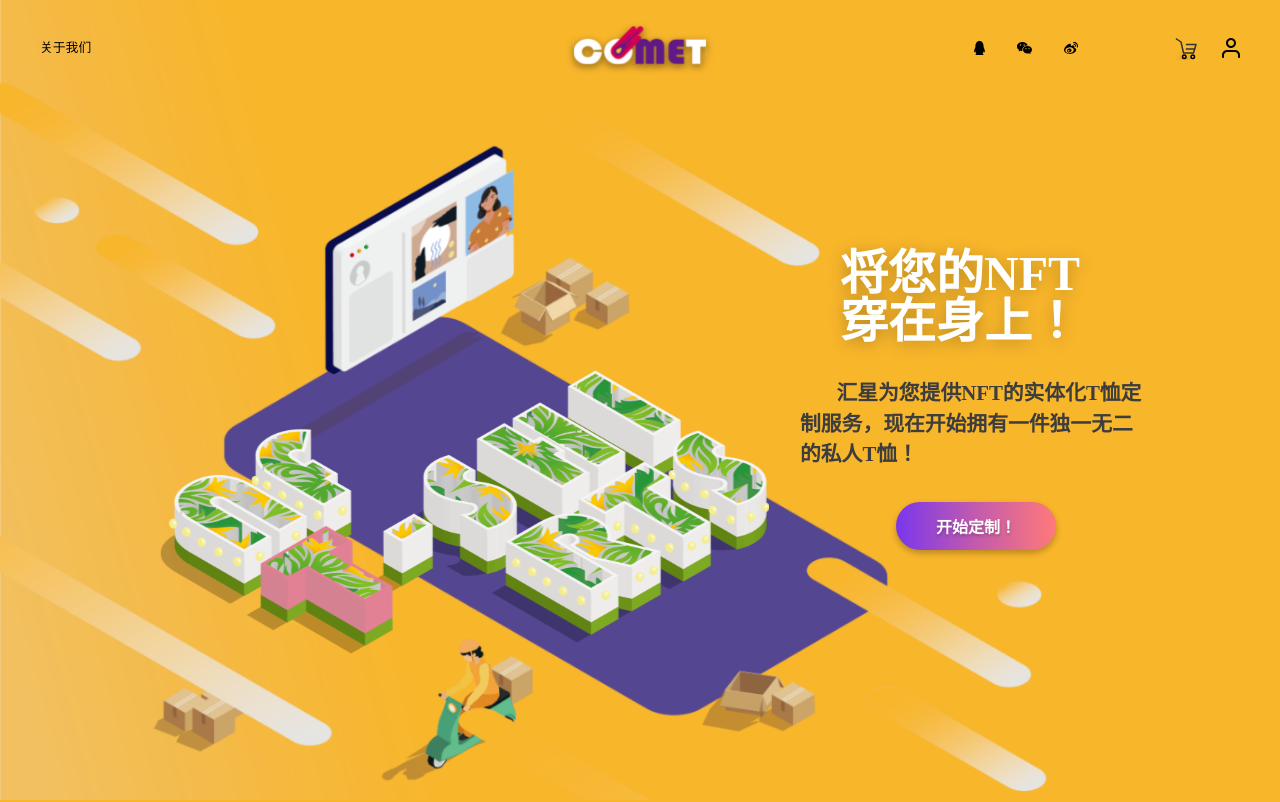
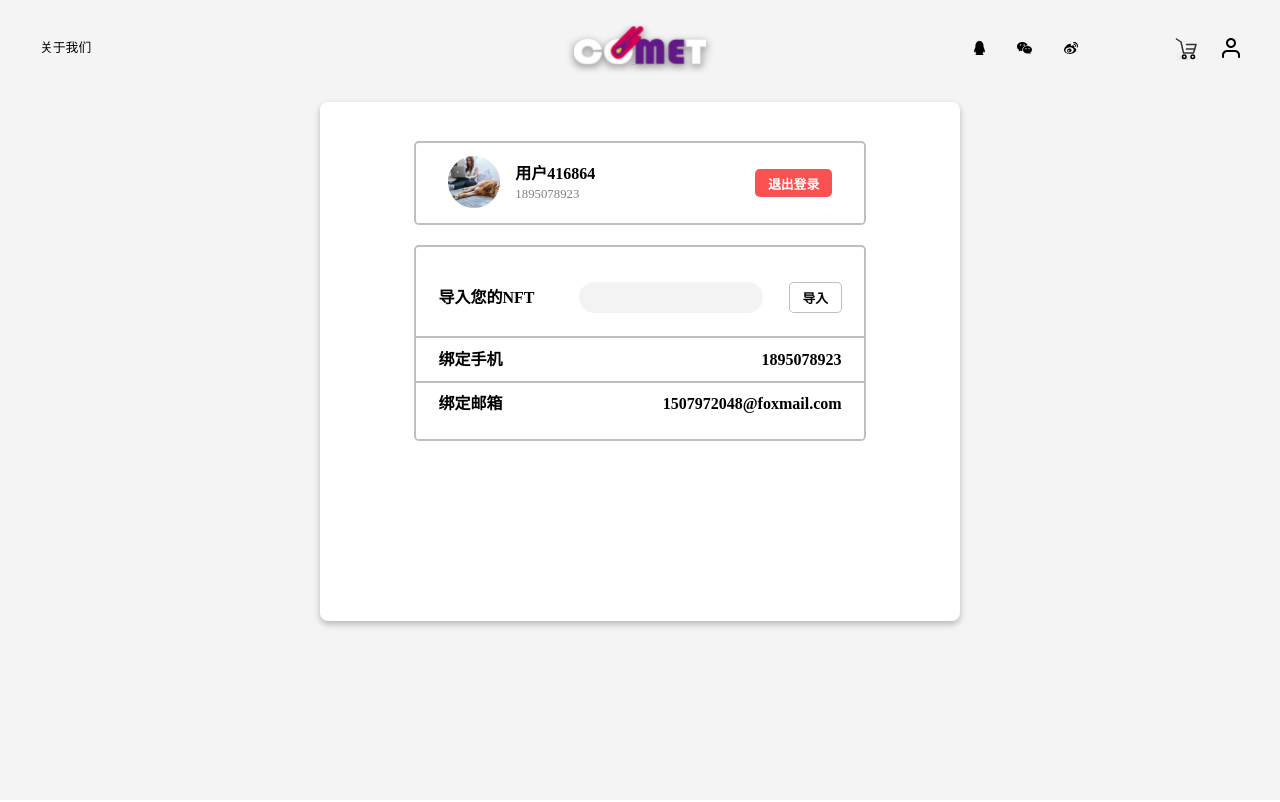
Before and after one commit to rabbitandcat/comet, a Vue app in the folder comet-web/: page /user in a window 1280 px wide. Shown: the top 802 px of the page. Built offline with nearby package versions, Linux system fonts and the light colour scheme; a web font is replaced by a local one.

Commit message:
style: style of UserPage

```diff
--- a/comet-web/src/components/TopBar/index.vue
+++ b/comet-web/src/components/TopBar/index.vue
@@ -15,7 +15,7 @@
                 </div>
                 <div class="cart-user">
                     <img class="cart-icon" src="@/assets/svg/cart.svg" alt="">
-                    <img class="user-icon" src="@/assets/svg/user.svg" alt="">
+                    <img class="user-icon" @click="toUserPage" src="@/assets/svg/user.svg" alt="">
                 </div>
             </div>
         </header>
@@ -25,7 +25,11 @@
 <script lang='ts' setup>
 import { ref, onMounted, watch } from 'vue'
 import { useTopBar } from '@/store/topBar'
+import router from '@/router';
 const topBar = useTopBar()
+const toUserPage = () => {
+    router.push('/user')
+}
 topBar.topBarShow = true
 </script>
 
--- a/comet-web/src/main.ts
+++ b/comet-web/src/main.ts
@@ -1,6 +1,7 @@
 import { createApp } from 'vue'
 import './style.css'
 import App from './App.vue'
+import router from './router'
 import {createPinia} from 'pinia'
 
-createApp(App).use(createPinia()).mount('#app')
+createApp(App).use(router).use(createPinia()).mount('#app')
--- /dev/null
+++ b/comet-web/src/router/index.ts
@@ -0,0 +1,29 @@
+import { createRouter, createWebHistory, RouteRecordRaw } from 'vue-router'
+
+export const HomeRoute: RouteRecordRaw = {
+    path:'/',
+    component: () => import('@/views/HomePage/index.vue'),
+    children: [],
+    meta: {
+        title:'HomePage'
+    }
+}
+
+export const UserRoute: RouteRecordRaw = {
+    path:'/user',
+    component: () => import('@/views/User/index.vue'),
+    children: [],
+    meta: {
+        title:'UserPage'
+    }
+}
+
+// 无需验证权限的普通路由
+export const commonRouter: any[] = [HomeRoute, UserRoute]
+
+const router = createRouter({
+    history: createWebHistory(''),
+    routes: commonRouter,
+})
+
+export default router
--- /dev/null
+++ b/comet-web/src/views/User/index.vue
@@ -0,0 +1,214 @@
+<template>
+    <section class="user-page">
+        <div class="user-page-box">
+            <div class="user-bar">
+                <div class="left-container">
+                    <div class="avatar-container">
+                        <img src="@/assets/img/avatar.png" alt="">
+                    </div>
+                    <div class="name-phone">
+                        <p class="name">用户416864</p>
+                        <p class="phone">1895078923</p>
+                    </div>
+                </div>
+                <button class="log-out">
+                    退出登录
+                </button>
+            </div>
+            <ul class="user-info">
+                <li class="user-nft">
+                    <p class="title">导入您的NFT</p>
+                    <div class="right-area">
+                        <div class="search-bar">
+                            <input type="text" class="search-input">
+                        </div>
+                        <button class="import">
+                            导入
+                        </button>
+                    </div>
+                </li>
+                <li class="user-phone">
+                    <p class="title">
+                        绑定手机
+                    </p>
+                    <p class="phone">
+                        1895078923
+                    </p>
+                </li>
+                <li class="user-email">
+                    <p class="title">
+                        绑定邮箱
+                    </p>
+                    <p class="phone">
+                        1507972048@foxmail.com
+                    </p>
+                </li>
+            </ul>
+        </div>
+    </section>
+</template>
+
+<script lang='ts' setup>
+
+</script>
+
+<style lang="scss">
+.user-page {
+    width: 100%;
+    height: 100vh;
+    background-color: #F4F4F4;
+    display: flex;
+    justify-content: center;
+    align-items: flex-start;
+
+    .user-page-box {
+        background-color: white;
+        padding-top: 3%;
+        margin-top: 8%;
+        width: 50%;
+        height: 60%;
+        box-shadow: 0 0.2rem 0.4rem rgba(0, 0, 0, 0.25);
+        border-radius: 0.5rem;
+        display: flex;
+        flex-direction: column;
+        justify-content: flex-start;
+        align-items: center;
+
+        .user-bar {
+            padding: 2% 5%;
+            border: 2px solid rgba(0, 0, 0, 0.25);
+            border-radius: 0.3rem;
+            width: 60%;
+            display: flex;
+            align-items: center;
+            justify-content: space-between;
+
+            .left-container {
+                width: 50%;
+                display: flex;
+                justify-content: center;
+                align-items: center;
+
+                .name-phone {
+                    width: 70%;
+                    padding-left: 8%;
+
+                    .name {
+                        font-size: 1rem;
+                        font-weight: bold;
+                    }
+
+                    .phone {
+                        margin-top: 5%;
+                        font-size: 0.8rem;
+                        color: gray;
+                    }
+                }
+            }
+
+            .log-out {
+                width: 20%;
+                height: 50%;
+                border-radius: 0.3rem;
+                border: none;
+                background-color: #FA5151;
+                color: #fff;
+                font-size: 0.8rem;
+                font-weight: bold;
+                cursor: pointer;
+            }
+        }
+
+        .user-info {
+            border-radius: 0.3rem;
+            // padding: 0 5%;
+            overflow: hidden;
+            margin-top: 3%;
+            border: 2px solid rgba(0, 0, 0, 0.25);
+            width: 70%;
+            height: 40%;
+            display: flex;
+            align-items: center;
+            justify-content: center;
+            flex-direction: column;
+            font-weight: bold;
+
+            .user-nft {
+                border-bottom: 2px solid rgba(0, 0, 0, 0.25);
+                width: 90%;
+                padding: 0 5%;
+                height: 40%;
+                display: flex;
+                align-items: center;
+                justify-content: space-between;
+
+
+                .right-area {
+                    display: flex;
+                    align-items: center;
+                    justify-content: space-between;
+                    height: 100%;
+
+                    .search-bar {
+                        display: flex;
+                        justify-content: center;
+                        align-items: center;
+                        width: 70%;
+                        height: 40%;
+                        border-radius: 1rem;
+                        background-color: rgba(0, 0, 0, 0.047);
+
+                        .search-input {
+                            background-color: transparent;
+                            width: 85%;
+                            height: 80%;
+                            border: none;
+                            outline: none;
+                            font-size: 1rem;
+                            font-weight: bold;
+                            color: black;
+                            line-height: 1rem;
+
+                            &::placeholder {
+                                color: #D3D3D3;
+
+                            }
+                        }
+
+                    }
+
+                    .import {
+                        width: 20%;
+                        height: 40%;
+                        border-radius: 0.3rem;
+                        border: 1px solid rgba(0, 0, 0, 0.25);
+                        background-color: white;
+                        color: #000;
+                        font-size: 0.8rem;
+                        font-weight: bold;
+                        cursor: pointer;
+                    }
+                }
+            }
+
+            .user-phone {
+                padding: 3% 5%;
+                border-bottom: 2px solid rgba(0, 0, 0, 0.25);
+                width: 90%;
+                display: flex;
+                align-items: center;
+                justify-content: space-between;
+            }
+
+            .user-email {
+                padding: 3% 5%;
+                // border-bottom: 2px solid rgba(0, 0, 0, 0.25);
+                width: 90%;
+                display: flex;
+                align-items: center;
+                justify-content: space-between;
+            }
+        }
+    }
+}
+</style>
--- a/comet-web/src/views/layout.vue
+++ b/comet-web/src/views/layout.vue
@@ -4,7 +4,7 @@
             <TopBar/>
         </div>
         <div class="main">
-            <HomePage/>
+            <router-view/>
         </div>
     </div>
 </template>
```
Also changed, not shown: comet-web/src/assets/img/avatar.png (added).
